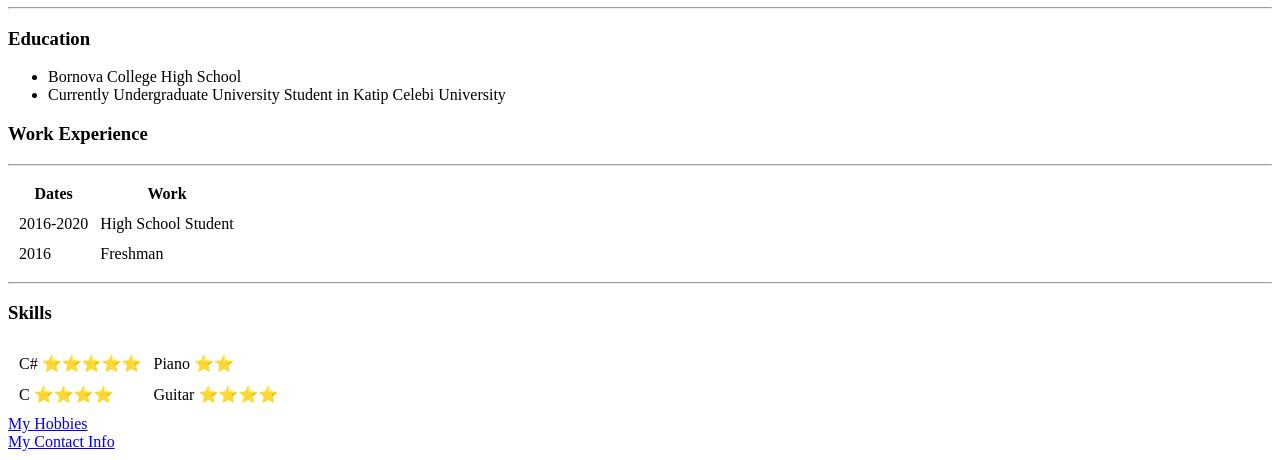
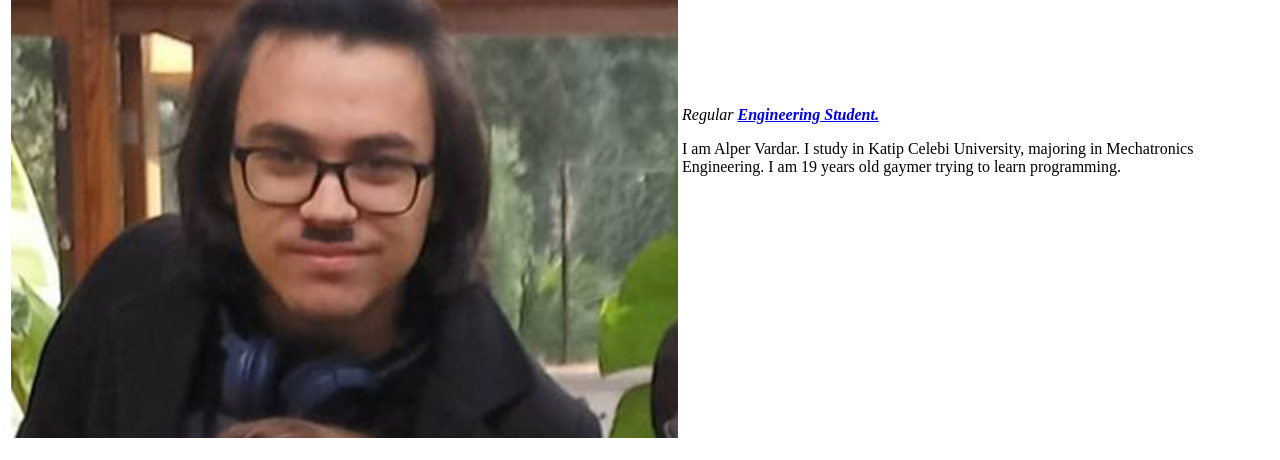
Before and after one commit to Lisus437/cv, a plain HTML site: page index.html in a window 1280 px wide. Shown: the part 171-631 px from the top of the page. Drawn offline with Linux system fonts and the light colour scheme.

Commit message:
Update index.html

```diff
--- a/index.html
+++ b/index.html
@@ -7,7 +7,7 @@
     <body>
         <table>
             <tr>
-                <td><img src="unknown.png" alt="Alper picture"></td>
+                <td><img src="images/unknown.png" alt="Alper picture"></td>
                 <td><p><em>Regular <strong><a href="https://www.youtube.com/watch?v=eg3kTnqgjrU&ab_channel=dudewhereismyspoon">Engineering Student.</a></strong></em></p>
                     <p>
                         I am Alper Vardar. I study in Katip Celebi University, majoring in Mechatronics Engineering. I am 19 years old gaymer
```
